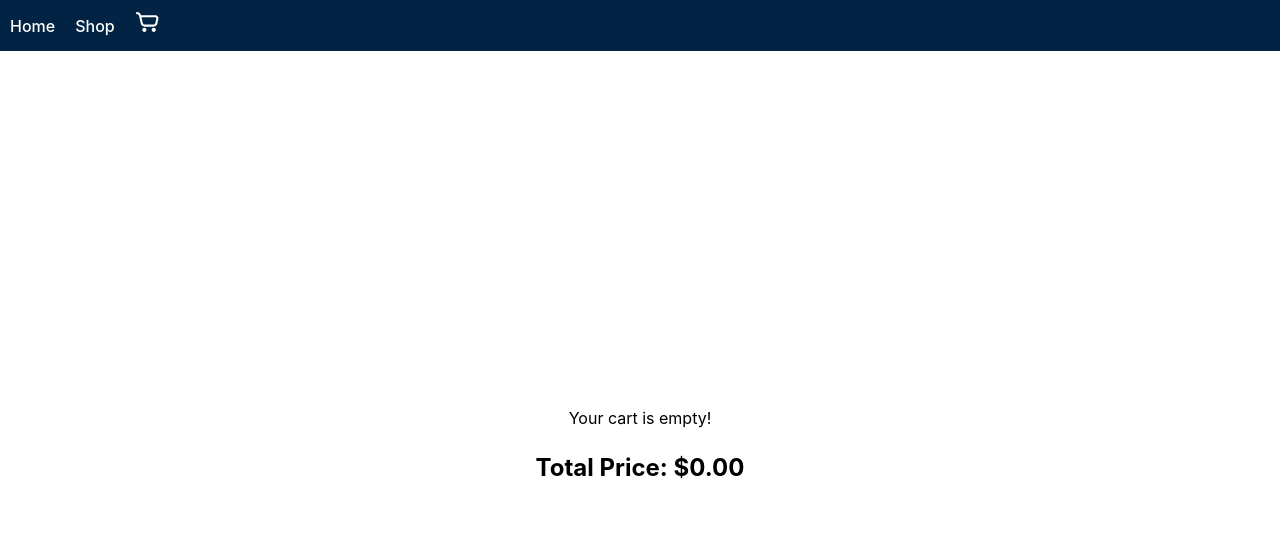
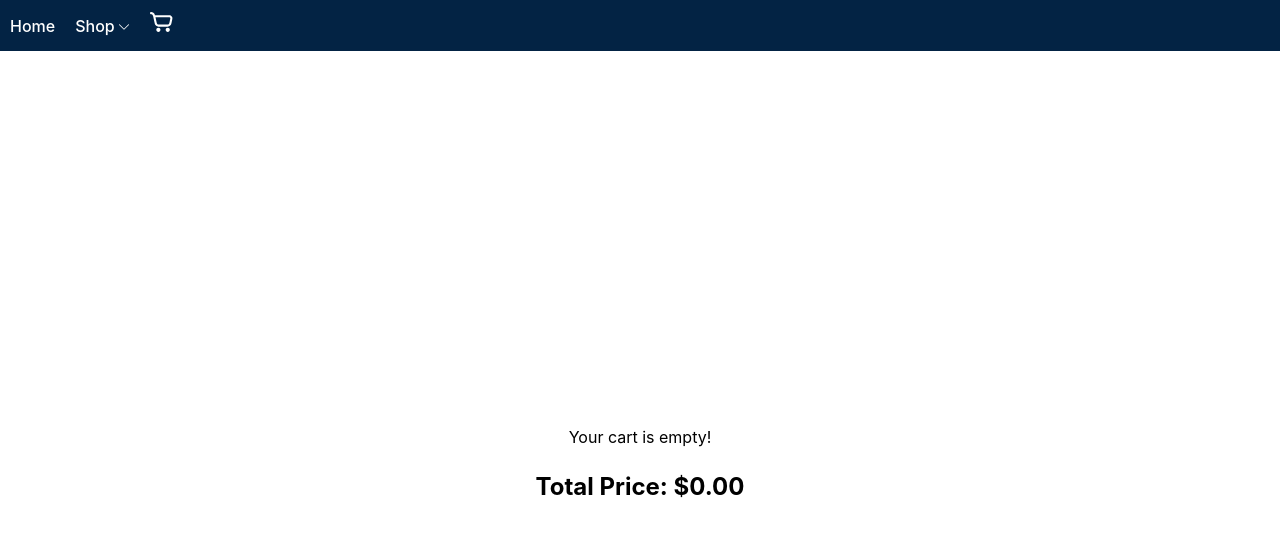
Before and after one commit to btylerw/ShoppingCart, a React (Vite) app: page /cart in a window 1280 px wide. Shown: the top 536 px of the page. Built offline with nearby package versions, Linux system fonts and the light colour scheme.

Commit message:
Navbar now ACTUALLY stays at the top

```diff
--- a/src/Navbar.jsx
+++ b/src/Navbar.jsx
@@ -2,6 +2,7 @@ import { Link } from "react-router-dom"
 import { useState } from "react";
 import '../styles/Navbar.css'
 import shoppingCart from './assets/cart-icon.svg'
+import downArrow from './assets/expand-list.svg'
 import { DropdownMenu } from "./DropdownMenu";
 
 const Navbar = () => {
@@ -18,7 +19,7 @@ const Navbar = () => {
             <div style={{display: 'flex', justifyContent: 'center', alignItems: 'center', gap: '20px', position: 'sticky'}}>
                 <Link to="/" style={{color: 'white'}}>Home</Link>
                 <Link to="/shop" state={{category: null}} onMouseEnter={handleMouseEnter} onMouseLeave={handleMouseLeave} style={{color: 'white', position: 'relative', display: 'inline-block'}}>
-                    Shop
+                    Shop <span><img className="arrow"src={downArrow} alt="" /></span>
                     {isDropDownVisible && <DropdownMenu />}
                 </Link>
                 <Link to="/cart">
--- a/styles/DropdownMenu.css
+++ b/styles/DropdownMenu.css
@@ -17,7 +17,11 @@ ul {
 
   .dropdown-menu {
     position: absolute;
+    list-style: none;
+    text-align: start;
     display: flex;
+    gap: 5px;
+    padding: 10px;
     flex-direction: column;
     background-color: rgb(3, 35, 68);
     width: 150px;
--- a/styles/GetProducts.css
+++ b/styles/GetProducts.css
@@ -7,7 +7,7 @@
     border: 1px solid black;
 }
 .shop-container {
-    margin-top: 5px;
+    margin-top: 75px;
     height: 100vh;
 }
 
--- a/styles/Navbar.css
+++ b/styles/Navbar.css
@@ -8,7 +8,8 @@ nav {
     align-items: center;
     color: white;
     background-color: rgb(3, 35, 68);
-    position: sticky;
+    position: fixed;
+    z-index: 0;
     padding: 10px;
     top: 0;
     width: 100vw;
@@ -98,6 +99,10 @@ nav .menu span {
     height: auto;
 }
 
+.arrow {
+    width: 10px;
+    height: auto;
+}
 svg {
     fill: white;
 }
--- a/styles/ShoppingCart.css
+++ b/styles/ShoppingCart.css
@@ -6,7 +6,7 @@
 .cart-container {
     height: 100vh;
     width: 100vw;
-    margin-top: 5px;
+    margin-top: 75px;
     display: flex;
     align-items: center;
     justify-content: center;
```
Also changed, not shown: src/assets/expand-list.svg (added).
